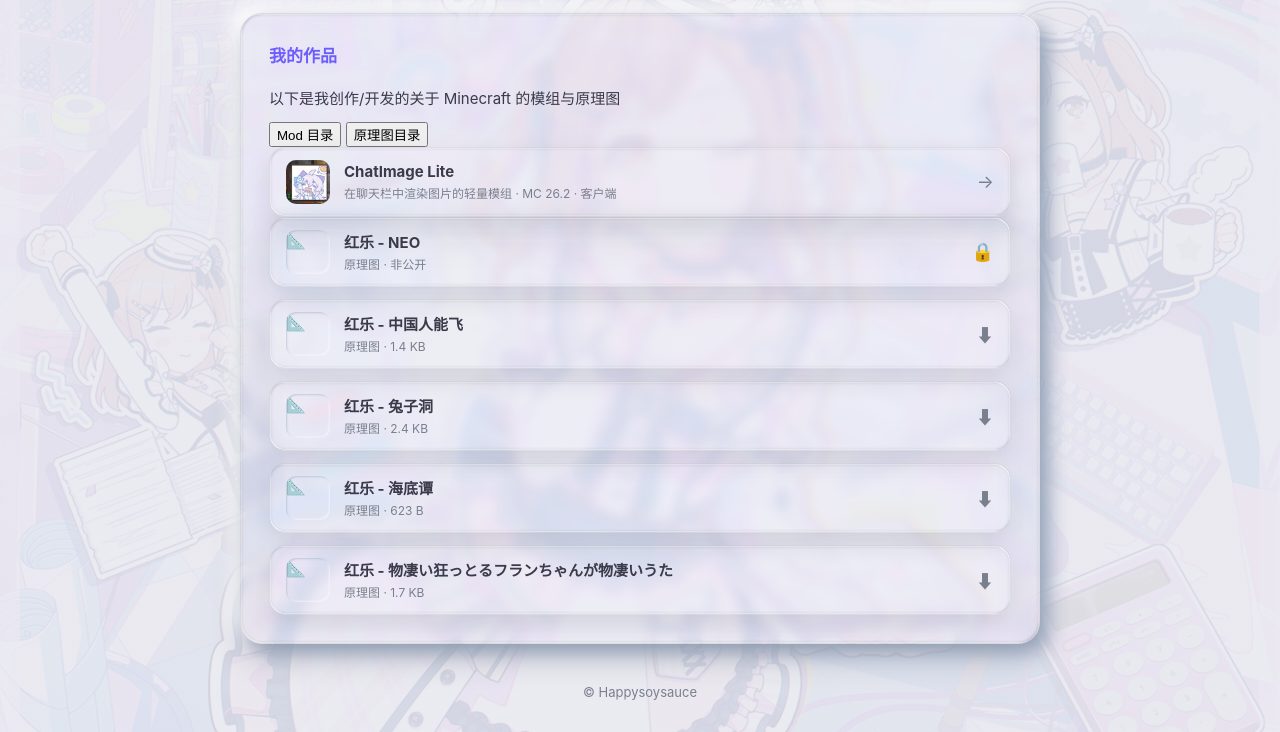
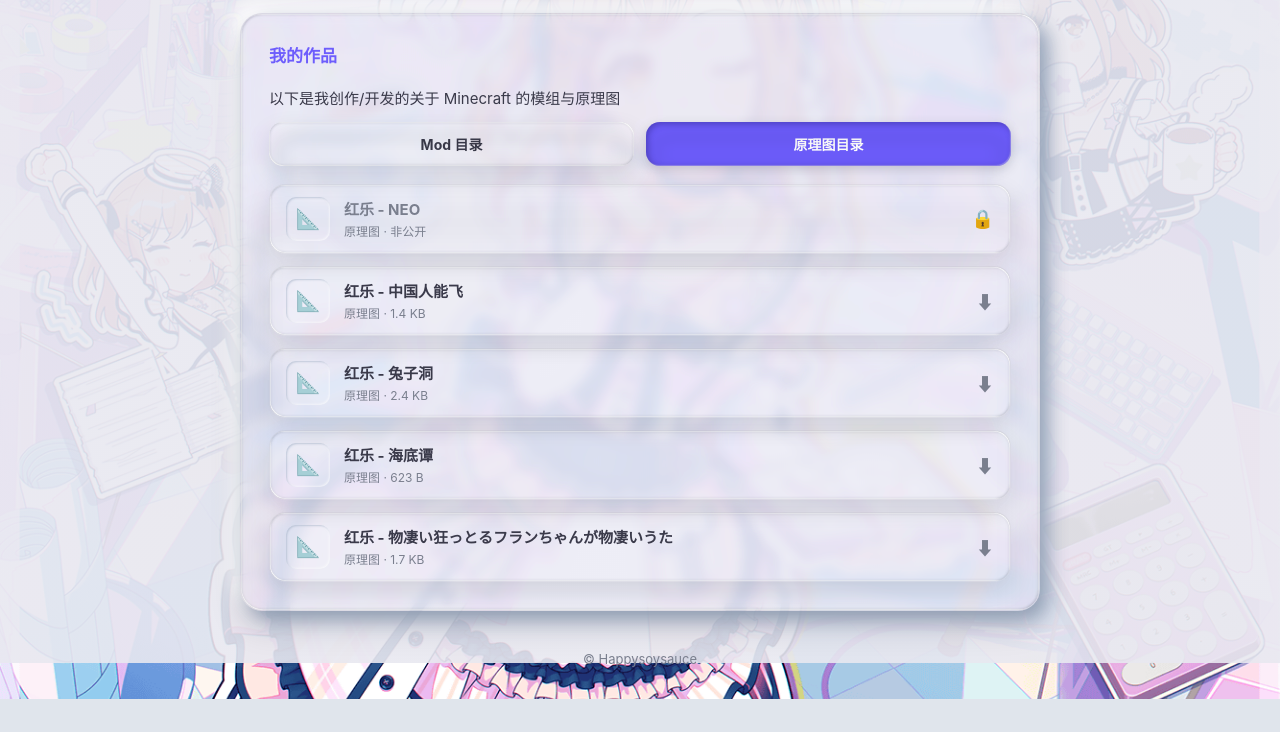
Before and after one commit to Happy-soy-sauce/Happy-soy-sauce.github.io, a plain HTML site: page mcmod/index.html in a window 1280 px wide. Both pictures are taken after a click on the button "原理图目录". Shown: the part 137-869 px from the top of the page. After the commit the page ends 836 px from the top, so only its background shows below. Drawn offline with Linux system fonts and the light colour scheme.

Commit message:
更新 css：mcmod 页签切换 + 非公开占位行样式

```diff
--- a/css/style.css
+++ b/css/style.css
@@ -1399,3 +1399,119 @@ footer p {
     margin: 14px auto 0;
     padding: 0 8px;
 }
+
+
+/* ---------- 目录切换按钮（Tab） ---------- */
+.tab-bar {
+    display: flex;
+    gap: 12px;
+    margin: 4px 0 18px;
+}
+
+.tab-btn {
+    flex: 1;
+    padding: 12px 18px;
+    border: none;
+    border-radius: 14px;
+    font-size: 14px;
+    font-weight: 700;
+    font-family: inherit;
+    color: var(--text);
+    cursor: pointer;
+    background: rgba(255, 255, 255, 0.16);
+    position: relative;
+    overflow: hidden;
+    isolation: isolate;
+    -webkit-backdrop-filter: blur(6px) saturate(160%);
+    backdrop-filter: blur(6px) saturate(160%);
+    box-shadow:
+        inset 1.5px -1.5px 1px -1px rgba(255, 255, 255, 0.92),
+        inset -1.5px 1.5px 1px -1px rgba(255, 255, 255, 0.9),
+        inset 0 0 3px rgba(15, 23, 42, 0.3),
+        0 10px 24px rgba(15, 23, 42, 0.12);
+    transition: all 0.15s ease;
+}
+
+.tab-btn::before {
+    content: "";
+    position: absolute;
+    pointer-events: none;
+    border-radius: inherit;
+    top: 35%;
+    left: 50%;
+    transform: translateX(-50%);
+    width: calc(100% - 12px);
+    height: calc(100% - 12px);
+    border: 1px double rgba(0, 0, 0, 0.9);
+    filter: blur(9px);
+}
+
+.tab-btn > * {
+    position: relative;
+    z-index: 1;
+}
+
+.tab-btn:hover {
+    transform: translateY(-1px);
+    box-shadow:
+        inset 1.5px -1.5px 1px -1px rgba(255, 255, 255, 0.95),
+        inset -1.5px 1.5px 1px -1px rgba(255, 255, 255, 0.93),
+        inset 0 0 3px rgba(15, 23, 42, 0.25),
+        0 14px 28px rgba(15, 23, 42, 0.16);
+}
+
+/* 选中的按钮：主色高亮 + 按入感 */
+.tab-btn.active {
+    color: #fff;
+    background: var(--primary);
+    box-shadow:
+        inset 2px 2px 6px rgba(40, 30, 120, 0.45),
+        inset -1px -1px 1px rgba(255, 255, 255, 0.35),
+        0 4px 12px rgba(15, 23, 42, 0.18);
+}
+
+.tab-panel {
+    display: none;
+}
+
+.tab-panel.active {
+    display: block;
+}
+
+.tab-empty {
+    margin: 0;
+    padding: 26px 0;
+    text-align: center;
+    font-size: 13px;
+    color: var(--text-light);
+}
+
+/* 非图片图标（emoji）行 */
+.mcmod-row-icon.emoji {
+    display: flex;
+    align-items: center;
+    justify-content: center;
+    font-size: 20px;
+    line-height: 1;
+    background: rgba(255, 255, 255, 0.12);
+}
+
+/* 不可下载的占位行（列出但不提供下载） */
+.mcmod-row.disabled {
+    cursor: default;
+    color: var(--text-light);
+}
+
+.mcmod-row.disabled:hover {
+    transform: none;
+    color: var(--text-light);
+    box-shadow:
+        inset 1.5px -1.5px 1px -1px rgba(255, 255, 255, 0.92),
+        inset -1.5px 1.5px 1px -1px rgba(255, 255, 255, 0.9),
+        inset 0 0 3px rgba(15, 23, 42, 0.3),
+        0 10px 24px rgba(15, 23, 42, 0.12);
+}
+
+.mcmod-row.disabled .mcmod-row-arrow {
+    color: var(--text-light);
+}
```
